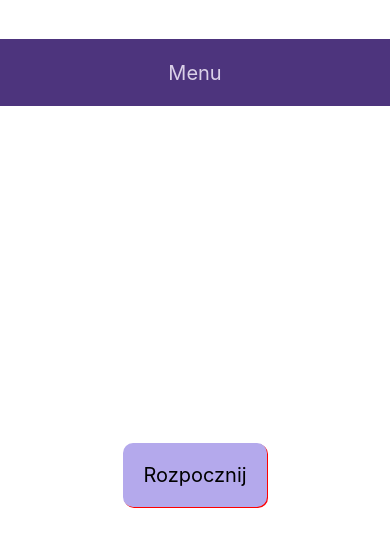
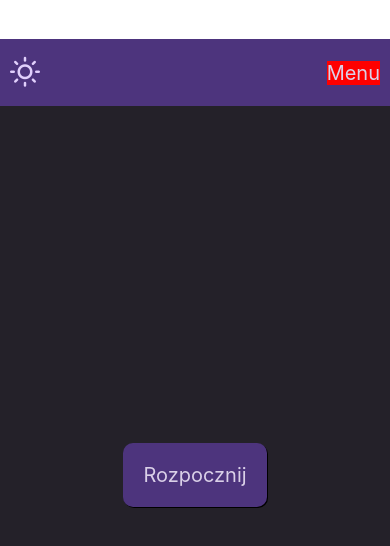
Before and after one commit to noiokej/Phrasal-Verbs, a React Native app: screen / in a window 390 px wide. Shown: the top 546 px of the page. Built offline with nearby package versions, Linux system fonts and the light colour scheme.

Commit message:
Add change in page theme color

```diff
--- a/App.js
+++ b/App.js
@@ -3,13 +3,18 @@ import { StyleSheet, Text, View } from 'react-native';
 import Words from "./components/decks";
 import TopBar from "./components/top-bar";
 import { LinearGradient } from 'expo-linear-gradient';
+import {useState} from "react";
 
 export default function App() {
-
+    const [theme, setTheme] = useState('dark')
     return (
         <View style={styles.container}>
-            <TopBar/>
-            <Words/>
+            <TopBar
+                theme = {theme}
+                setTheme = {setTheme}/>
+            <Words
+                theme = {theme}
+                setTheme = {setTheme}/>
         </View>
     );
 }
--- a/components/decks.js
+++ b/components/decks.js
@@ -5,16 +5,14 @@ import {FontAwesome5} from "@expo/vector-icons";
 import {LinearGradient} from "expo-linear-gradient";
 import * as Location from "expo-location";
 import * as FileSystem from "expo-file-system";
+import StartPage from "./start-page";
 
 
 var json = require('../phrasalverbs.json'); //(with path)
 const decks = json
 
-const Words = () => {
+const Words = ({theme, setTheme}) => {
 
-    // useEffect(() => {
-    //     readArrayFromFile();
-    // }, []);
     const [isHighlighted, setIsHighlighted] = useState('none');
     const [word, setWord] = useState('');
 
@@ -110,7 +108,7 @@ const Words = () => {
 
             const updatedArray = array.map((item) => {
             if (item.id === word.id) {
-                const updatedDegree = known ? item.degree + 1 : 0;
+                const updatedDegree = known ? item.degree + 1 : item.degree;
                 return { ...item, degree: updatedDegree };
             }
             return item;
@@ -142,6 +140,11 @@ const Words = () => {
     const darkerDark = '#1d1b22'
     const darkText = '#9890a5'
 
+    const light = '#dad0e8'
+    const backgroudLight = '#f5f1fa'
+    const lightButtonColor = '#242129'
+    const lightTextInButton = '#4d347d'
+
     const styles = StyleSheet.create({
         container: {
             width: '100%',
@@ -155,16 +158,12 @@ const Words = () => {
             width: '100%',
             height: '80%',
             flex: 3,
-            backgroundColor: darkerDark
+            backgroundColor: theme === 'dark' ? darkerDark : backgroudLight
         },
         wordContainer: {
             width: '90%',
-
-            // borderColor: '#9890a5',
-            // borderBottomWidth: 1,
             alignItems: 'center',
-            // // backgroundColor: '#242129',
-            backgroundColor: dark,
+            backgroundColor: theme === 'dark' ? dark : light,
             justifyContent: 'center',
             flex: 3,
 
@@ -177,7 +176,7 @@ const Words = () => {
         },
         wordText: {
             fontSize: 40,
-            color: darkText,
+            color: theme === 'dark' ? darkText : dark,
             textAlign: 'center',
         },
         meaningContainer: {
@@ -187,7 +186,7 @@ const Words = () => {
             width: '90%',
             alignItems: 'center',
             justifyContent: 'center',
-            backgroundColor: dark,
+            backgroundColor: theme === 'dark' ? dark : light,
             flex: 2,
             paddingLeft: 10,
             paddingRight: 10,
@@ -203,7 +202,7 @@ const Words = () => {
             marginRight: '5%',
             textAlign: 'center',
             // color: '#b4a9ec',
-            color: darkText,
+            color: theme === 'dark' ? darkText : dark,
         },
         meaningDescription: {
             position: 'absolute',
@@ -211,12 +210,11 @@ const Words = () => {
         },
         exampleContainer: {
             borderWidth: isHighlighted ? 0 : 1,
-            // borderTopWidth: 1,
             borderColor: '#4d347d',
             width: '95%',
             alignItems: 'center',
             justifyContent: 'center',
-            backgroundColor: dark,
+            backgroundColor: theme === 'dark' ? dark : light,
             flex:2,
             paddingLeft: 10,
             paddingRight: 10,
@@ -229,7 +227,7 @@ const Words = () => {
             display: isHighlighted ? 'none' : 'flex',
             fontSize: 20,
             textAlign: 'center',
-            color: darkText,
+            color: theme === 'dark' ? darkText : dark,
         },
         exampleDescription: {
             position: 'absolute',
@@ -238,26 +236,28 @@ const Words = () => {
         buttonsContainer: {
             flexDirection: 'row',
             justifyContent: 'center',
-            flex:1
+            flex:1,
+            borderRadius: 11,
         },
         redButton: {
             alignItems: 'center',
             justifyContent: 'center',
-            padding: 10,
+            padding: 5,
+
         },
         greenButton: {
             alignItems: 'center',
             justifyContent: 'center',
-            padding: 10,
+            padding: 5,
         },
         redButtonText: {
             fontSize: 20,
-            color: '#c7a0a0',
+            color: theme === 'dark' ? '#c7a0a0' : '#f1d7d7',
             padding: 10,
         },
         greenButtonText: {
             fontSize: 20,
-            color: '#a3d9a6',
+            color: theme === 'dark' ? '#94cb97' : '#d3f6d5',
             padding: 10,
         },
         sample: {
@@ -271,7 +271,8 @@ const Words = () => {
         },
         sampleText: {
             fontSize: 15,
-            margin: 5
+            margin: 5,
+            color: theme === 'dark' ? 'black' : light
         },
         iconStyle: {
             marginRight: '30%',
@@ -293,29 +294,7 @@ const Words = () => {
             paddingLeft: 15,
             paddingBottom: 5,
         },
-        start: {
-            // backgroundColor: '#29253e',
-            backgroundColor: 'white',
-            flex: 11,
-            width: '100%',
-            justifyContent: 'center',
-            alignItems: 'center',
-        },
-        startButton: {
-            // overflow: 'visible',
-            backgroundColor: '#b4a9ec',
-            padding: 20,
-            margin: 10,
-            borderRadius: 10,
-            shadowColor: 'red',
-            shadowOffset: { width: 1, height: 1 },
-            shadowOpacity: 5,
-            elevation: 10,
-        },
-        startButtonText: {
-            fontSize: 20,
-            // color: '#e0daf8',
-        }
+
     })
 
     if (word) {
@@ -329,13 +308,13 @@ const Words = () => {
                         <Text style={styles.sampleText}><FontAwesome5 name="play" style={styles.iconStyle}/>Speech example</Text>
                     </TouchableOpacity>
                 </View>
-                <TouchableHighlight underlayColor='#413e53' style={styles.meaningContainer} onPress={toggleHighlighted}>
+                <TouchableHighlight underlayColor={theme === 'dark' ? '#413e53' : backgroudLight} style={styles.meaningContainer} onPress={toggleHighlighted}>
                     <>
                         <Text style={styles.meaningText}>{word.meaning}</Text>
                         <Text style={styles.meaningDescription}>Znaczenie</Text>
                     </>
                 </TouchableHighlight>
-                <TouchableHighlight underlayColor='#413e53' style={styles.exampleContainer} onPress={toggleHighlighted}>
+                <TouchableHighlight underlayColor={theme === 'dark' ? '#413e53' : backgroudLight} style={styles.exampleContainer} onPress={toggleHighlighted}>
                     <>
                         <Text style={styles.exampleText}>{word.example}</Text>
                         <Text style={styles.exampleDescription}>Przykład</Text>
@@ -344,12 +323,13 @@ const Words = () => {
                 <FontAwesome5 name="hand-point-left" style={styles.handIconStyle} onPress={toggleHighlighted}/>
                 <View style={styles.buttonsContainer}>
                     <LinearGradient
-                        colors={['#581616', '#7d2424', '#581616']}
-                        style={{ flex: 1 }}
+                        colors={theme === 'dark' ? ['#581616', '#7d2424', '#581616'] : ['#a01b1b', '#b43a3a', '#9c1717']}
+
+                        style={{ flex: 1, borderRadius: 11, margin: 5 }}
                         >
                         <TouchableOpacity style={styles.redButton} onPress={async () => {
                             setIsHighlighted('none')
-                            await changeDegree(word, false)
+                            await nextWord(word, false)
                         }
                         }>
                             <Text style={styles.redButtonText}>Nie znam</Text>
@@ -357,8 +337,8 @@ const Words = () => {
                     </LinearGradient>
 
                     <LinearGradient
-                        colors={['#104212', '#1d7221', '#104212']}
-                        style={{ flex: 1 }}
+                        colors={theme === 'dark' ? ['#104212', '#155518', '#104212'] : ['#147d18', '#1b9921', '#19841e']}
+                        style={{ flex: 1, borderRadius: 11, margin: 5}}
                         >
                         <TouchableOpacity style={styles.greenButton} onPress={async () => {
                             setIsHighlighted('none')
@@ -375,16 +355,11 @@ const Words = () => {
 
     )
     } else {
-        return (
-            <View style={styles.start}>
-                <TouchableOpacity style={styles.startButton}>
-                    <Text style={styles.startButtonText} onPress={() => {
-                        iterowanie()
-                    }
-                    }>Rozpocznij</Text>
-                </TouchableOpacity>
-            </View>
-            )
+        return <StartPage
+            iterowanie = {iterowanie}
+            theme={theme}
+            setTheme={setTheme}
+        />
     }
 }
 
--- a/components/menu.js
+++ b/components/menu.js
@@ -1,8 +1,22 @@
 import {View, Text, StyleSheet} from 'react-native';
+import { Feather } from '@expo/vector-icons';
+import {TouchableHighlight} from "react-native";
 
-const Menu = () => {
+
+const Menu = ({theme, setTheme}) => {
+
+    const handleThemeChange = () => {
+        setTheme(theme === 'light' ? 'dark' : 'light')
+    }
+
+    // const iconTheme = () => {
+    //     const icon = theme === 'dark' ? 'sun' : 'moon'
+    //     return icon
+    // }
+
     return (
         <View style={styles.menu}>
+            <TouchableHighlight style={styles.changeTheme} underlayColor="transparent" onPress={handleThemeChange}><Feather name={theme === 'dark' ? 'sun' : 'moon'} size={30} color={'#e1d0fc'}/></TouchableHighlight>
             <Text style={styles.menuText}>Menu</Text>
         </View>
     )
@@ -10,11 +24,21 @@ const Menu = () => {
 }
 const styles = StyleSheet.create({
     menu: {
-        // backgroundColor: 'red'
+        flexDirection: 'row',
+        justifyContent: 'space-between',
+        alignItems: 'center',
+
+        width: '100%',
+        // flex: 1
     },
     menuText: {
         fontSize: 20,
         color: '#dad0e8',
+        backgroundColor: 'red',
+        marginRight: 10,
+    },
+    changeTheme: {
+        marginLeft: 10,
     }
 })
 
--- /dev/null
+++ b/components/start-page.js
@@ -0,0 +1,51 @@
+import {Text, TouchableOpacity, View, StyleSheet} from "react-native";
+
+
+const StartPage = ({iterowanie, theme, setTheme}) => {
+    const dark = '#242129'
+    const darkButtonColor = '#4d347d'
+    const darkTextInButton = '#dad0e8'
+
+    const light = '#dad0e8'
+    const lightButtonColor = '#242129'
+    const lightTextInButton = '#4d347d'
+
+    const styles = StyleSheet.create({
+        start: {
+            // backgroundColor: '#29253e',
+            backgroundColor: theme === 'dark' ? dark : light,
+            flex: 11,
+            width: '100%',
+            justifyContent: 'center',
+            alignItems: 'center',
+        },
+        startButton: {
+            // overflow: 'visible',
+            backgroundColor: darkButtonColor,
+            padding: 20,
+            margin: 10,
+            borderRadius: 10,
+            shadowColor: 'black',
+            shadowOffset: { width: 1, height: 1 },
+            shadowOpacity: 5,
+            elevation: 10,
+        },
+        startButtonText: {
+            fontSize: 20,
+            color: darkTextInButton,
+        }
+    })
+
+    return (
+        <View style={styles.start}>
+            <TouchableOpacity style={styles.startButton}>
+                <Text style={styles.startButtonText} onPress={() => {
+                    iterowanie()
+                }
+                }>Rozpocznij</Text>
+            </TouchableOpacity>
+        </View>
+    )
+}
+
+export default StartPage
--- a/components/top-bar.js
+++ b/components/top-bar.js
@@ -2,10 +2,14 @@ import {View, StyleSheet, Text} from "react-native";
 import Menu from "./menu";
 
 
-const TopBar = () => {
+const TopBar = (props) => {
+    console.log(props, 'topbar')
     return (
         <View style={styles.topBarContainer}>
-            <Menu/>
+            <Menu
+                theme = {props.theme}
+                setTheme = {props.setTheme}
+            />
         </View>
     )
 }
```
